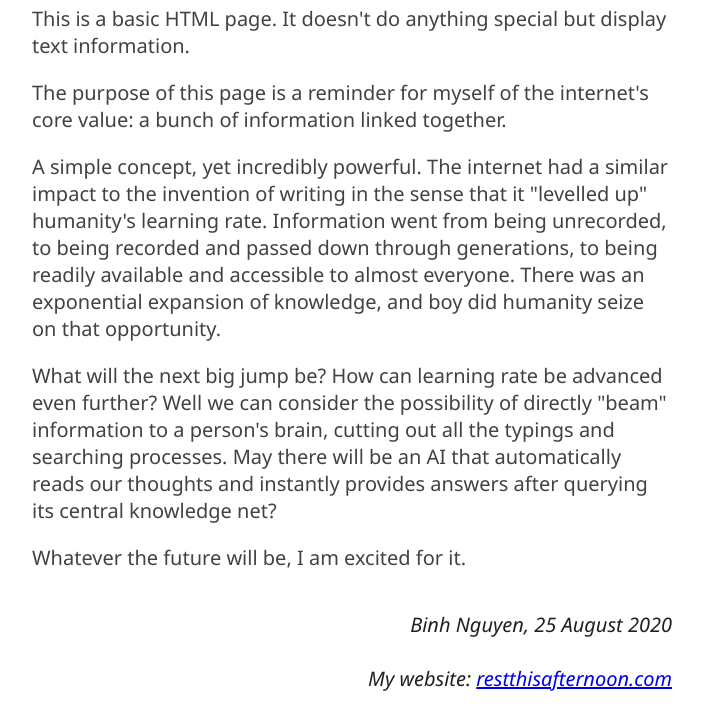
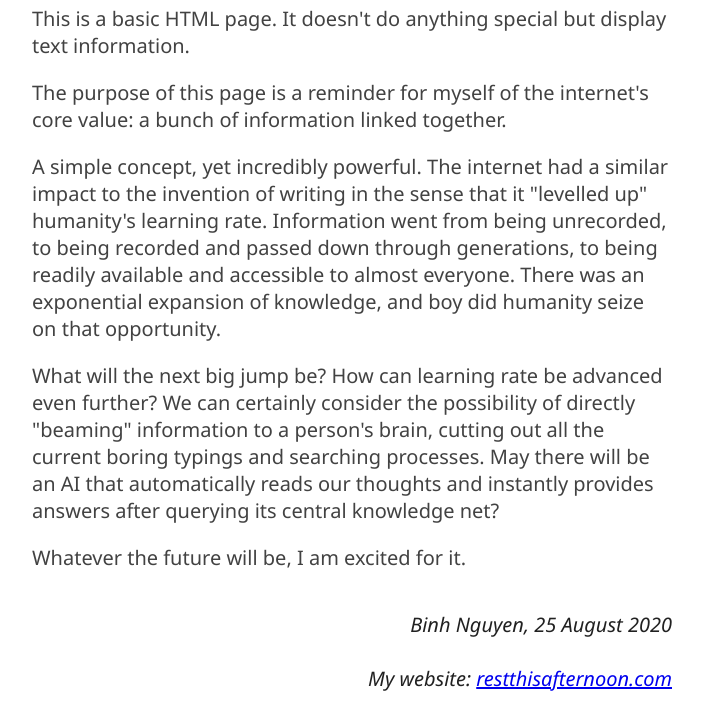
Before and after one commit to bnguyensn/bnguyensn.github.io, a plain HTML site: page index.html in a window 1280 px wide. Shown: the part 159-871 px from the top of the page, without its empty margins (288-991 px from the left). Drawn offline with Linux system fonts and the light colour scheme.

Commit message:
fix: wording

```diff
--- a/index.html
+++ b/index.html
@@ -32,8 +32,8 @@
 
         <p>
             What will the next big jump be? How can learning rate be advanced even
-            further? Well we can consider the possibility of directly "beam" information
-            to a person&#39;s brain, cutting out all the typings and searching
+            further? We can certainly consider the possibility of directly "beaming" information
+            to a person&#39;s brain, cutting out all the current boring typings and searching
             processes. May there will be an AI that automatically reads our thoughts and instantly
             provides answers after querying its central knowledge net?
         </p>
```
